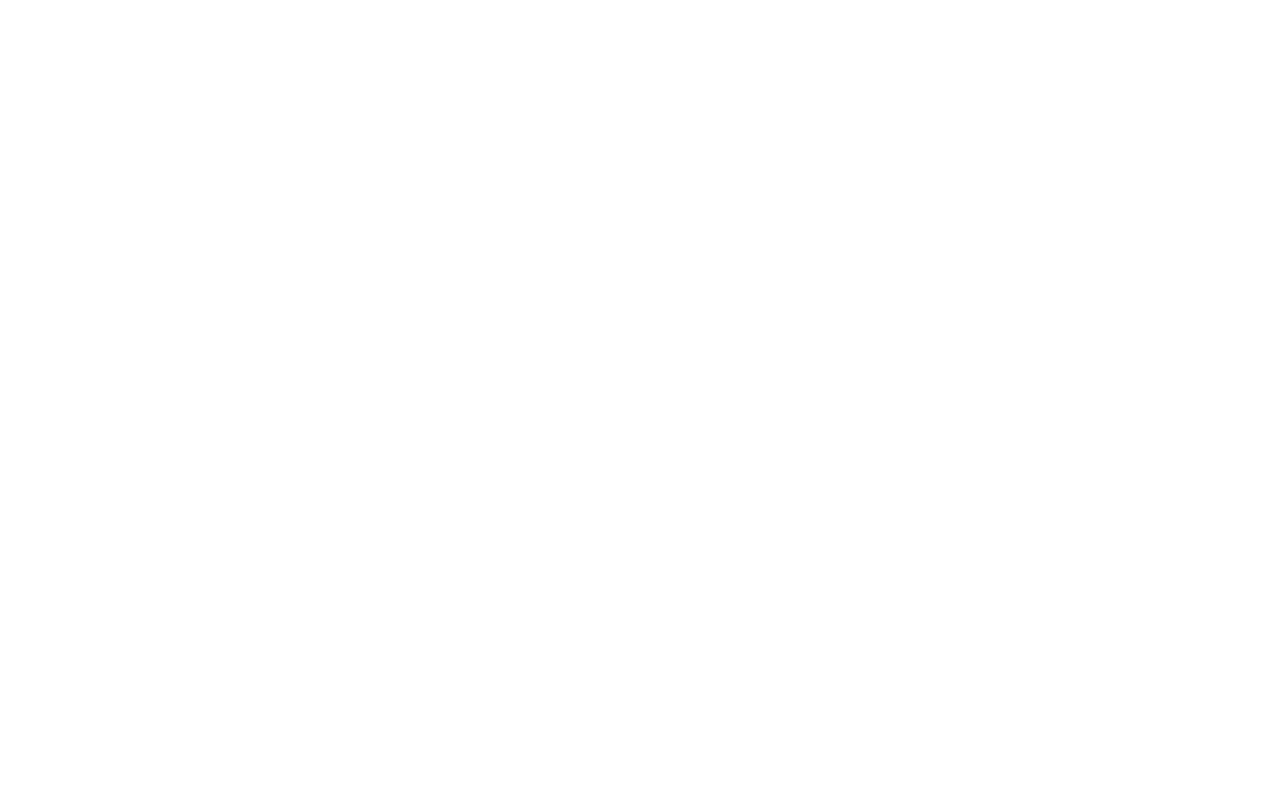
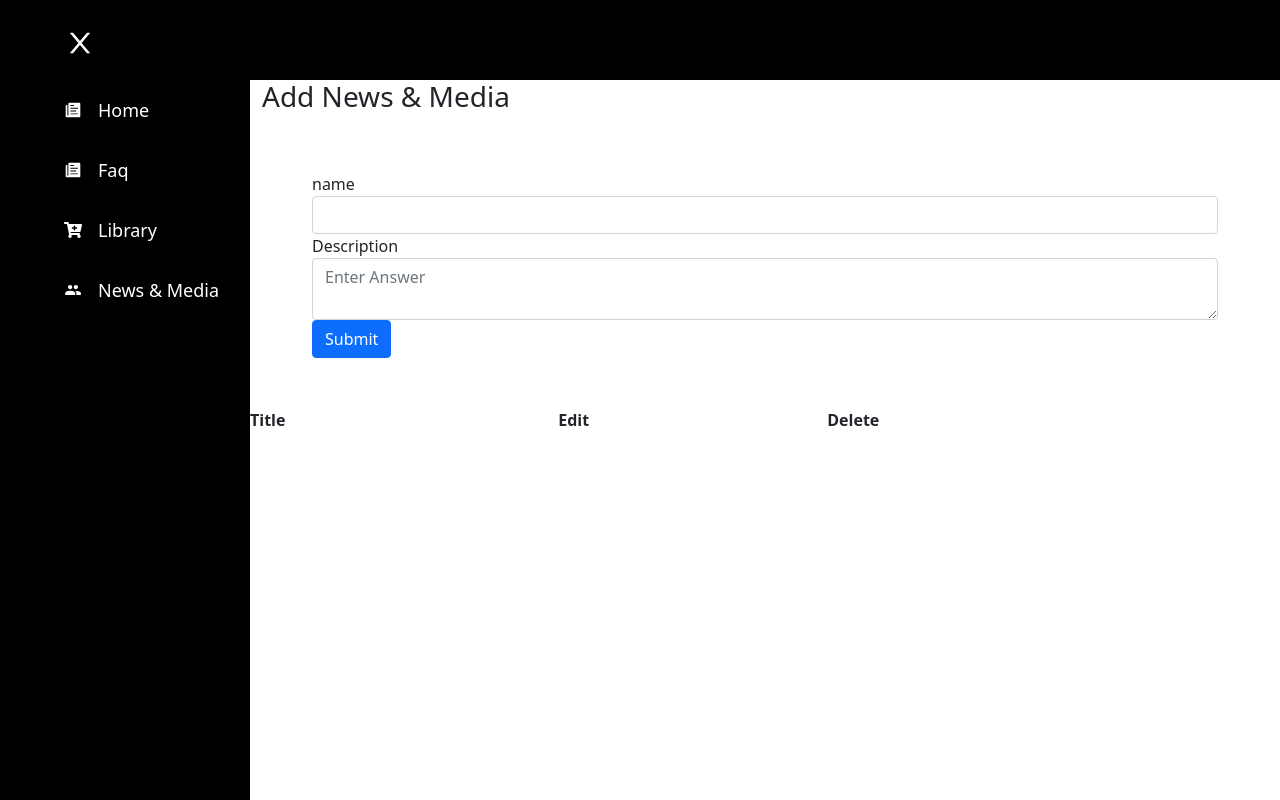
Before and after one commit to Developmentexpert121/phele-life-insurance, a React (Create React App) app: page /admin/news-media in a window 1280 px wide. Before the commit this address had no page. Built offline with nearby package versions, Linux system fonts and the light colour scheme.

Commit message:
fresh code

```diff
--- a/src/App.js
+++ b/src/App.js
@@ -4,7 +4,7 @@
 import { About,WhatIsLifeInsurance,LifeInsuranceCouncil,Faq,GettingStarted,Test,Testa,Form,
   Glossary,HowClaimWorks,InsuranceLibrary,NewsMedia,WhoNeedsLifeInsurance,Home, InsuranceCompanies} from './components/pages/index';
 
-import {Dashboard,AdminFaq, AdminLibrary} from './admin/AdminComponents';
+import {Dashboard,AdminFaq, AdminLibrary, AdminNewsMedia} from './admin/AdminComponents';
 function App() {
   return (
     <>
@@ -29,6 +29,7 @@
         <Route path = "/dashboard" element={<Dashboard />} />
         <Route path='/admin/faq' element={ <AdminFaq />} />
         <Route path='/admin/library' element={ <AdminLibrary />} />
+        <Route path="/admin/news-media" element={ < AdminNewsMedia />} />
 
       </Routes>
 
--- a/src/admin/AdminComponents.js
+++ b/src/admin/AdminComponents.js
@@ -2,9 +2,10 @@
 import Dashboard from './pages/Dashboard'
 import AdminFaq from './pages/faqs'
 import AdminLibrary from './pages/InsuranceLibrary'
-
+import AdminNewsMedia from './pages/NewsMedia'
 export {
     Dashboard,
     AdminFaq,
-    AdminLibrary
+    AdminLibrary,
+    AdminNewsMedia
 }
--- a/src/admin/assets/DashboardStyle.css
+++ b/src/admin/assets/DashboardStyle.css
@@ -79,3 +79,6 @@
     width: calc(100% - 250px);
     margin-left: auto;
 }
+.form-style{
+    padding: 50px;
+}
--- a/src/admin/layout/Header.js
+++ b/src/admin/layout/Header.js
@@ -9,7 +9,7 @@
 import '../assets/DashboardStyle.css'
 
 const AdminHeader = () => {
-    const [sidebar , setSidebar] = useState(false)
+    const [sidebar , setSidebar] = useState(true)
     const showSidebar = () => {
         setSidebar(!sidebar)
     }
--- a/src/admin/layout/Sidebar.js
+++ b/src/admin/layout/Sidebar.js
@@ -6,25 +6,25 @@
 const SidebarData =[
     {
         title: 'Home',
-        path: '/',
-        icon: <AiIcons.AiFillHome />,
-        cname : 'nav-text'
-    },
-    {
-        title: 'Report',
-        path: '/reports',
+        path: '/dashboard',
         icon: <IoIcons.IoIosPaper />,
         cname : 'nav-text'
     },
     {
-        title: 'Products',
-        path: '/products',
+        title: 'Faq',
+        path: '/admin/faq',
+        icon: <IoIcons.IoIosPaper />,
+        cname : 'nav-text'
+    },
+    {
+        title: 'Library',
+        path: '/admin/library',
         icon: <FaIcons.FaCartPlus />,
         cname : 'nav-text'
     },
     {
-        title: 'Team',
-        path: '/team',
+        title: 'News & Media',
+        path: '/admin/news-media',
         icon: <IoIcons.IoMdPeople />,
         cname : 'nav-text'
     }
--- /dev/null
+++ b/src/admin/pages/NewsMedia.js
@@ -0,0 +1,114 @@
+import React, {useState, useEffect} from 'react'
+import AdminHeader from '../layout/Header'
+import {Container, Row, Col} from 'react-bootstrap'
+import {FaEdit, FaTrashAlt} from 'react-icons/fa'
+import '../assets/DashboardStyle.css'
+const AdminNewsMedia = () =>{
+    const [formData, setFormData] = useState({
+        slug: '',
+        logo: ''
+    })
+    const [thearray, setTheArray] = useState([]);
+
+    const InputHandler = (e) => {
+        const { name, value } = e.target
+        setFormData((prevData) => ({
+            ...prevData,
+            [e.target.name]: e.target.value
+        }))
+        console.log(formData)
+    }
+
+
+    const submit = (e) => {
+        e.preventDefault()
+        var data = { name: formData.slug , logo: formData.logo }
+        fetch(`http://localhost:4000/media/media`, {
+            method: "POST",
+            headers: { 'Content-Type': 'application/json' },
+            body: JSON.stringify(data),
+        })
+        console.log(data)
+
+    }
+    const GetQuetion = () => {
+        fetch('http://localhost:4000/media/media-list'
+        )
+            .then((res) => res.json())
+            .then((res) => {
+                setTheArray(res)
+            })
+    }
+
+
+    return (
+        <>
+            <AdminHeader />
+            <div className='content-here'>
+            <Container>
+                    <Row>
+                        <Col>
+                            <h3>Add News & Media</h3>
+                        </Col>
+                    </Row>
+                    <Row>
+                        <Col>
+                            <form onSubmit={submit} className='form-style'>
+                                <Row>
+                                <div xs={12} md={6} lg={6}>
+                                    <label>name</label>
+                                    <input
+                                        type="text"
+                                        name="slug"
+                                        className="form-control"
+                                        onChange={InputHandler}
+                                        value={setFormData.slug}
+                                    />
+                                </div>
+
+                                <div xs={12} md={6} lg={6}>
+                                    <label>Description</label>
+                                    <textarea
+                                        name='logo'
+                                        row="4" col="50" placeholder='Enter Answer'
+                                        className='form-control'
+                                        onChange={InputHandler}
+                                        value={setFormData.logo}
+                                    >
+                                    </textarea>
+                                </div>
+
+                                </Row>
+
+                                <button className='btn btn-primary'>Submit</button>
+                            </form>
+                        </Col>
+                    </Row>
+                    <Row>
+                        <table>
+                            <thead>
+                            <tr>
+                                <th>Title</th>
+                                <th>Edit</th>
+                                <th>Delete</th>
+                            </tr>
+                            </thead>
+                            <tbody>
+                            {thearray.map((item, index) => (
+                                <tr>
+                                    <td>{item.question}</td>
+                                    <td>< FaEdit /></td>
+                                    <td><FaTrashAlt /></td>
+                                </tr>
+                            ))}
+                            </tbody>
+                        </table>
+                    </Row>
+                </Container>
+            </div>
+        </>
+    )
+}
+
+
+export default AdminNewsMedia
```
